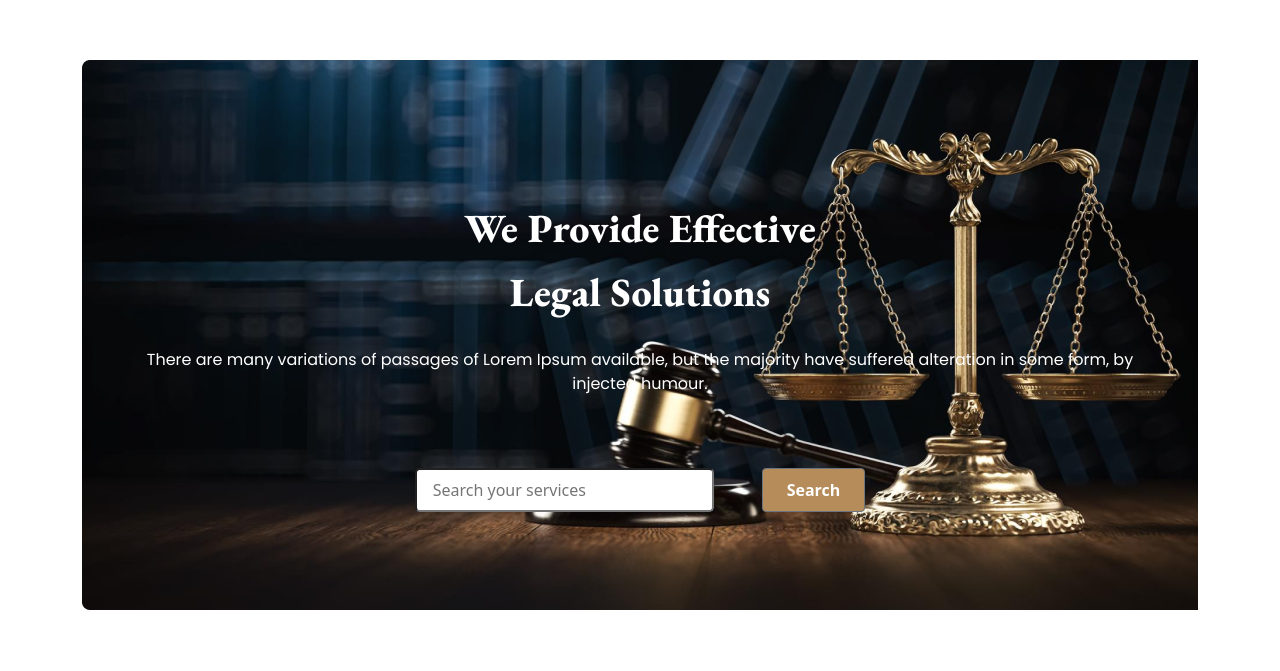
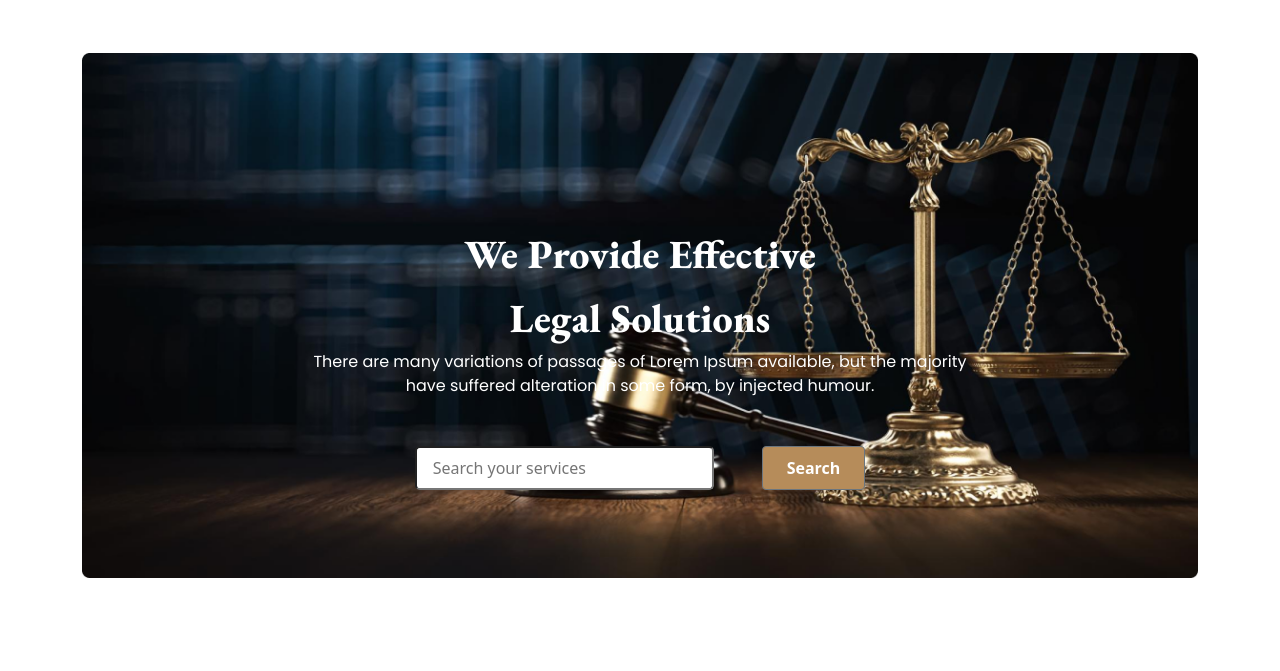
Before and after one commit to sayonUsman/legal-solutions, a plain HTML site: page index.html in a window 1280 px wide. Shown: the part 115-786 px from the top of the page. Drawn offline with nearby package versions, Linux system fonts and the light colour scheme.

Commit message:
Added redesigned banner section

```diff
--- a/index.html
+++ b/index.html
@@ -32,14 +32,6 @@
 
         .basic-bg-color{
             background-color: #B68C5A;
-        }
-
-        .banner-bg-img{
-           background-image: url(assets/images/banner.png);
-           background-size: cover;
-           background-repeat: no-repeat;
-           margin-top: 55px;
-           height: 550px;
         }
 
         .frame-size{
@@ -87,15 +79,22 @@
         </nav>
 
         <!-- banner section start-->
-        <div class="banner-bg-img">
-            <div class="p-5"></div>
-            <h1 class="basic-font-style text-white text-center pt-5">We Provide Effective</h1>
-            <h1 class="basic-font-style text-white text-center pt-2">Legal Solutions</h1>
-            <p class="basic-font-style2 text-white text-center p-4  ps-5 pe-5">There are many variations of passages of Lorem Ipsum available, but the majority have suffered alteration in some form, by injected humour.</p>
+        <div id="carouselExampleSlidesOnly" class="carousel mt-5" data-bs-ride="carousel">
+            <div class="carousel-inner">
+                <div class="carousel-item active">
+                    <img src="assets/images/banner.png" class="d-block w-100" alt="...">
 
-            <div class="d-flex justify-content-center mt-5 pb-5">
-                <input class="me-3 me-sm-5 p-2 ps-3 pe-3 pe-sm-5 rounded-3" type="text" placeholder="Search your services">
-                <button class="btn btn-outline-secondary basic-bg-color text-white fw-bolder ps-4 pe-4" type="submit">Search</button>
+                    <div class="carousel-caption">
+                        <h1 class="basic-font-style text-white text-center pt-md-2 pt-lg-5">We Provide Effective</h1>
+                        <h1 class="basic-font-style text-white text-center pt-lg-2">Legal Solutions</h1>
+                        <p class="d-none d-md-block basic-font-style2 text-white text-center ps-5 pe-5">There are many variations of passages of Lorem Ipsum available, but the majority have suffered alteration in some form, by injected humour.</p>
+
+                        <div class="d-none d-md-flex justify-content-center mt-lg-5 pb-lg-5">
+                            <input class="me-3 me-sm-5 p-2 ps-3 pe-3 pe-sm-5 rounded-3" type="text" placeholder="Search your services">
+                            <button class="btn btn-outline-secondary basic-bg-color text-white fw-bolder ps-4 pe-4" type="submit">Search</button>
+                        </div>
+                    </div>
+                </div>
             </div>
         </div>
         <!-- banner section end-->
```
